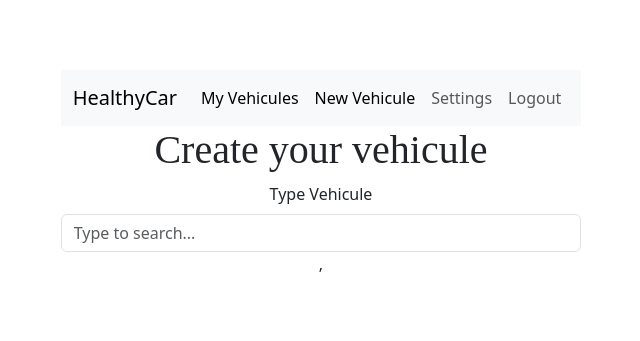
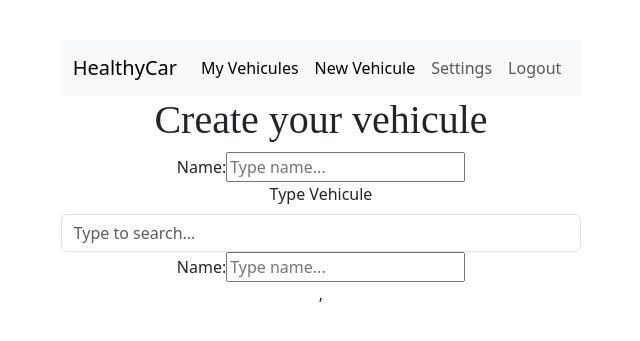
Before and after one commit to IgnacioFontaine/HealthyCar, a React (Vite) app in the folder cliente/: page /create in a window 1280 px wide. Shown: the part 227-568 px from the top of the page, without its empty margins (319-959 px from the left). Built offline with nearby package versions, Linux system fonts and the light colour scheme.

Commit message:
cambios creación vehicule

```diff
--- a/cliente/src/Components/NewVehicule/newVehicule.jsx
+++ b/cliente/src/Components/NewVehicule/newVehicule.jsx
@@ -5,6 +5,11 @@ const NewVehicules = () => {
         <div >
         <div>
           <h1 >Create your vehicule</h1>
+        </div>
+        <div>
+          <div>
+            <label htmlFor="vehiculeName" className="input-label">Name:</label>
+            <input  id="vehiculeName" placeholder="Type name..."></input>
           </div>
           <div>
             <label htmlFor="exampleDataList" className="form-label">Type Vehicule</label>
@@ -16,6 +21,11 @@ const NewVehicules = () => {
               <option name="Another" value="Another"></option>
             </datalist>
           </div>
+          <div>
+            <label htmlFor="vehiculeName" className="input-label">Name:</label>
+            <input  id="vehiculeName" placeholder="Type name..."></input>
+          </div>
+        </div>
       </div>
     </div>
   );
```
Lines whose indentation alone changed are shown as unchanged.
